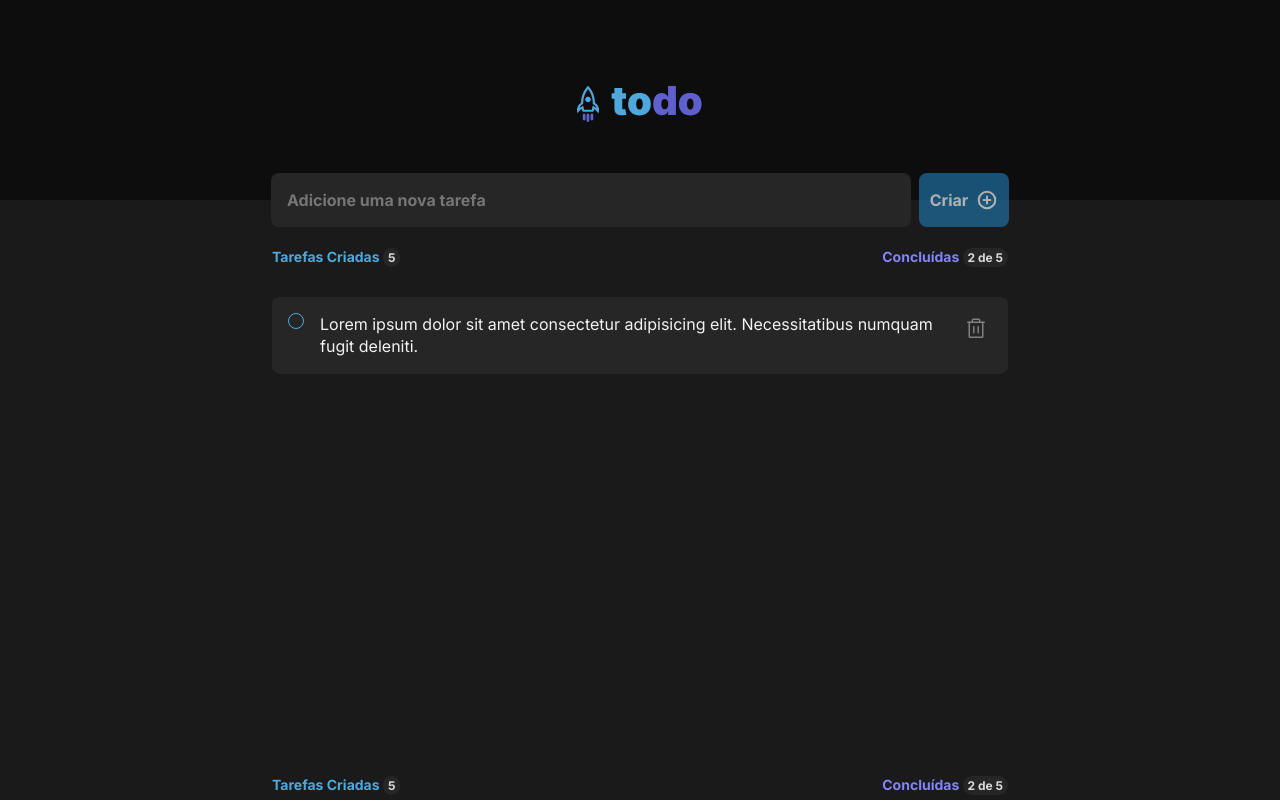
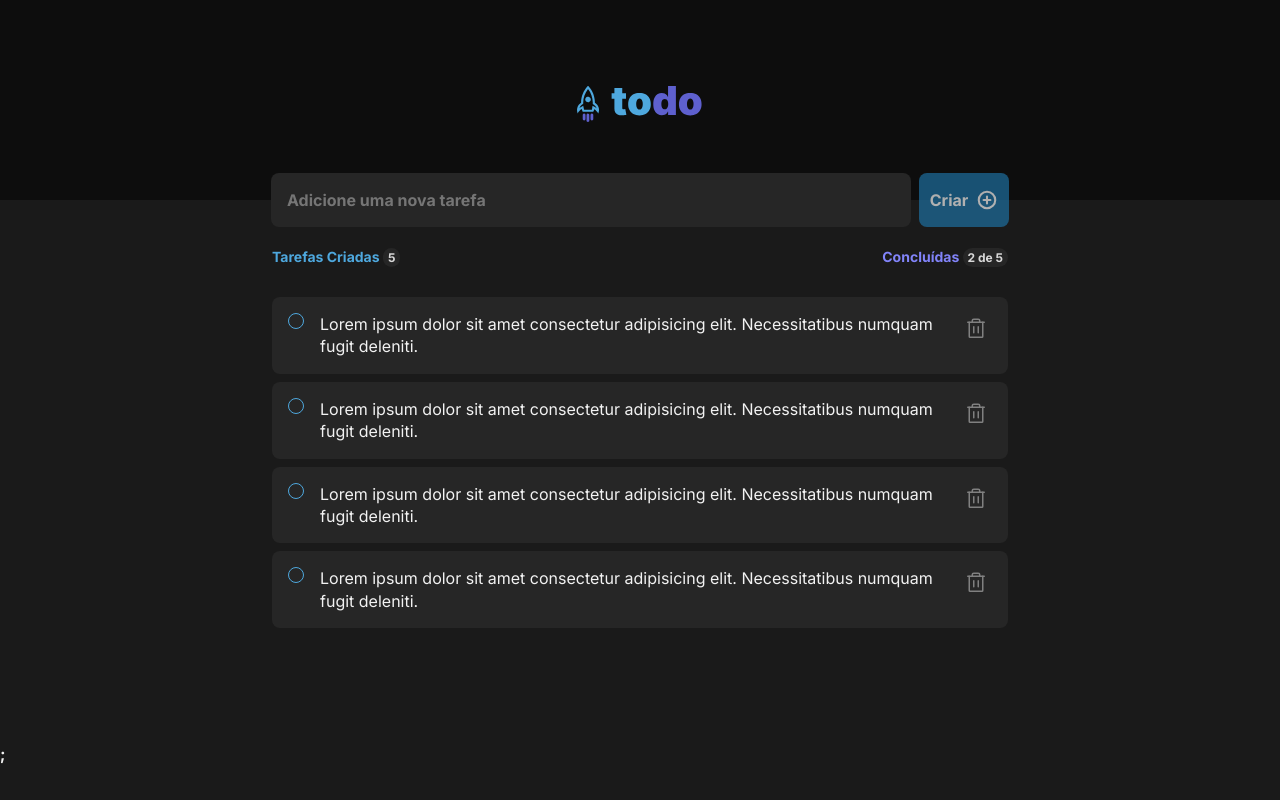
Before and after one commit to caritas-html/challenge-ignite-todo-list-react, a React (Vite) app in the folder todoList/: page / in a window 1280 px wide. Shown: the top 800 px of the page. Built offline with nearby package versions, Linux system fonts and the light colour scheme.

Commit message:
fix: Changing the position of the tasks.

```diff
--- a/todoList/src/App.tsx
+++ b/todoList/src/App.tsx
@@ -5,37 +5,12 @@ import { Tasks, TaskType } from './components/Tasks';
 import './global.css';
 import styles from './App.module.css';
 
-const tasks: TaskType[] = [
-  {
-    id: 1,
-    task: 'Acordar cedo.',
-    completed: true,
-  },
-  {
-    id: 2,
-    task: 'Tomar Água',
-    completed: false,
-  },
-  {
-    id: 3,
-    task: 'Ler',
-    completed: false,
-  },
-  {
-    id: 4,
-    task: 'Estudar ReactJs',
-    completed: true,
-  },
-];
-
 export function App() {
   return (
     <div className={styles.wrapper}>
       <Header />
       <Todo />
-      {tasks.map((task) => {
-        return <Tasks key={task.id} tasks={task} />;
-      })}
+      <Tasks />;
     </div>
   );
 }
--- a/todoList/src/components/Tasks.tsx
+++ b/todoList/src/components/Tasks.tsx
@@ -9,11 +9,32 @@ export interface TaskType {
   completed: boolean;
 }
 
-interface TaskProps {
-  tasks: TaskType;
-}
+const tasks: TaskType[] = [
+  {
+    id: 1,
+    task: 'Acordar cedo.',
+    completed: true,
+  },
+  {
+    id: 2,
+    task: 'Tomar Água',
+    completed: false,
+  },
+  {
+    id: 3,
+    task: 'Ler',
+    completed: false,
+  },
+  {
+    id: 4,
+    task: 'Estudar ReactJs',
+    completed: true,
+  },
+];
 
-export function Tasks({ tasks }: TaskProps) {
+export function Tasks() {
+  console.log(tasks);
+
   const teste = 1;
 
   return (
@@ -29,7 +50,17 @@ export function Tasks({ tasks }: TaskProps) {
         </div>
 
         <div className={styles.wrapperIndividualTask}>
-          {teste > 0 ? <IndividualTask /> : <NoTasks />}
+          {tasks.map((task) => {
+            return (
+              <IndividualTask
+                key={task.id}
+                id={task.id}
+                task={task.task}
+                completed={task.completed}
+              />
+            );
+          })}
+          {/* {teste > 0 ? <IndividualTask /> : <NoTasks />} */}
         </div>
       </div>
     </div>
```
